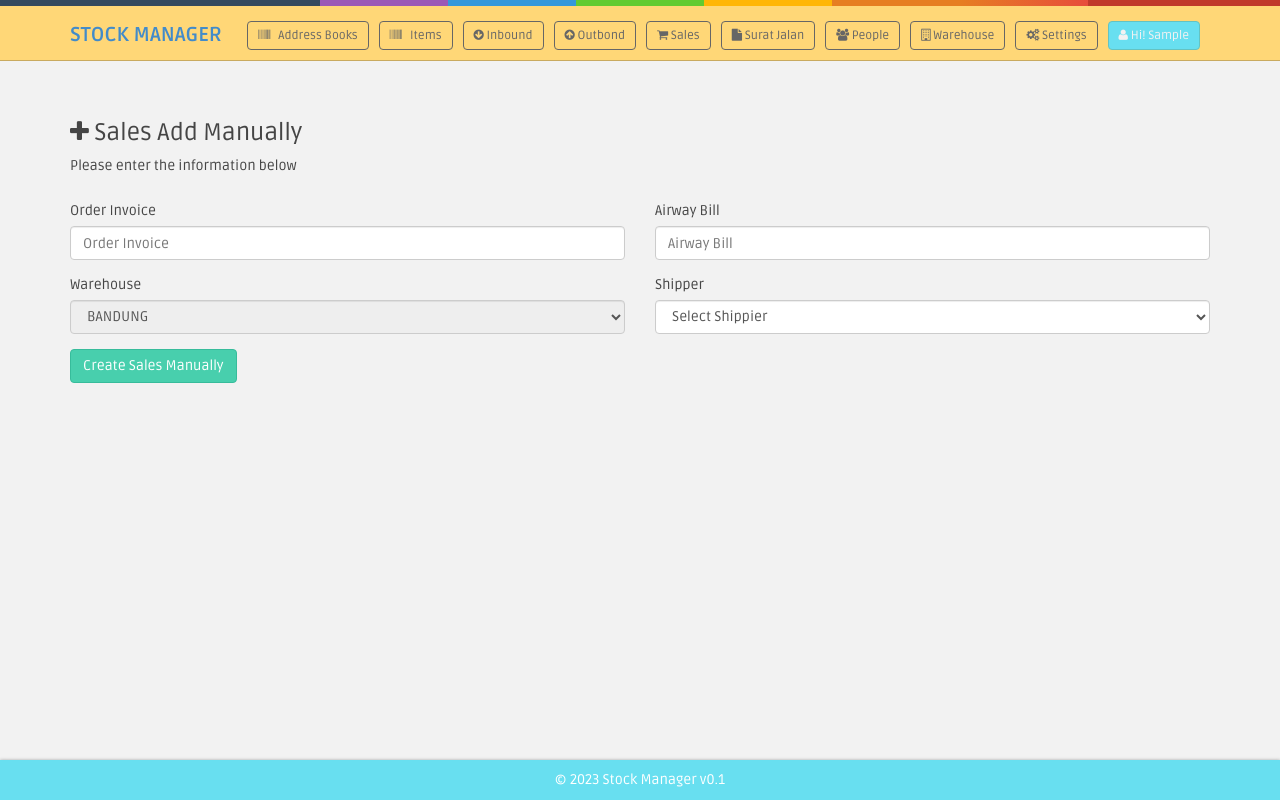
After one commit to caturilham05/staging-warehouse, a CodeIgniter app: page /database/index.php/sales/sales_add_manually_view in a window 1280 px wide. The commit adds this page. Run offline with CodeIgniter, Linux system fonts and the light colour scheme; the visitor is signed in with stand-in values (Sample User, id 1); data comes from the database, SQL or seed files in the repository; tables that the repository leaves empty or names only in its code hold one stand-in row (values such as "Sample post"); some libraries are stand-ins or nearby versions.

Commit message:
create sales add manually

```diff
--- a/app/controllers/Sales.php
+++ b/app/controllers/Sales.php
@@ -16,7 +16,7 @@ class Sales extends MY_Controller
         }
 
         $this->load->library(['form_validation']);
-        $this->load->model(['items_model', 'warehouses_model', 'sales_model']);
+        $this->load->model(['items_model', 'warehouses_model', 'sales_model', 'address_books_model']);
 
         ini_set('display_errors', 1);
     }
@@ -504,4 +504,123 @@ class Sales extends MY_Controller
         $writer = new Xlsx($spreadsheet);
         $writer->save('php://output');
     }
+
+    public function sales_add_manually_view()
+    {
+        $this->load->helper('function_helper');
+        $post = [
+            'order_no'             => '',
+            'awb_no'               => '',
+            'warehouse_id'         => 0,
+            // 'courier'              => '',
+            // 'service'              => '',
+            // 'type'                 => '',
+            // 'status'               => '',
+            // 'package_price'        => 0,
+            'shipper_id'           => 0,
+            // 'shipping_price'       => 0,
+            // 'address_book_id'      => 0,
+            // 'shipper_name'         => '',
+            // 'shipper_phone'        => '',
+            // 'shipper_address'      => '',
+            // 'shipper_city'         => '',
+            // 'shipper_subdistrict'  => '',
+            // 'shipper_zip_code'     => '',
+            // 'receiver_name'        => '',
+            // 'receiver_phone'       => '',
+            // 'receiver_address'     => '',
+            // 'receiver_city'        => '',
+            // 'receiver_subdistrict' => '',
+            // 'receiver_zip_code'    => 0,
+            // 'goods_description'    => '',
+            // 'weight'               => 0,
+            // 'length'               => 0,
+            // 'shipping_note'        => '',
+            // 'last_tracking_status' => '',
+            // 'product_id'           => 0,
+            // 'product_quantity'     => 0
+        ];
+
+        $config = array(
+            array(
+                'field' => 'order_no',
+                'label' => 'Order Invoice',
+                'rules' => 'trim|required|is_unique[sales.order_no]'
+            ),
+            array(
+                'field' => 'awb_no',
+                'label' => 'Airway Bill',
+                'rules' => 'trim|required|is_unique[sales.awb_no]'
+            ),
+            array(
+                'field' => 'warehouse_id',
+                'label' => 'Warehouse',
+                'rules' => 'required'
+            ),
+            array(
+                'field' => 'shipper_id',
+                'label' => 'Shipper',
+                'rules' => 'required'
+            ),
+            // array(
+            //     'field' => 'courier',
+            //     'label' => 'Kurir',
+            //     'rules' => 'trim|required'
+            // ),
+            // array(
+            //     'field' => 'receiver_name',
+            //     'label' => 'Nama Penerima',
+            //     'rules' => 'trim|required'
+            // ),
+            // array(
+            //     'field' => 'receiver_phone',
+            //     'label' => 'Nomor HP Penerima',
+            //     'rules' => 'trim|required'
+            // ),
+        );
+
+        $this->form_validation->set_rules($config);
+        $this->form_validation->set_message('is_unique', '<span style="color: #fff;"><b>{field} Sudah Terpakai</b></span>');
+        $this->form_validation->set_message('required', '<span style="color: #fff;"><b>{field} tidak boleh kosong</b></span>');
+        if ($this->form_validation->run() == false)
+        {
+            set_cookie('ci_csrf_token', 'ci_csrf_token', 128000);
+            $this->data['error']         = validation_errors() ? validation_errors() : $this->session->flashdata('error');
+            $this->data['warehouses']    = $this->warehouses_model->fetch_warehouses();
+            $this->data['address_books'] = $this->address_books_model->fetch_address_books();
+            $this->data['page_title']    = lang('Sales Add Manually');
+            $this->page_construct('sales/add_manually', $this->data);
+
+            if (!empty($_SESSION['message'])) {
+              unset($_SESSION['message']);
+            }
+        }
+        else
+        {
+            $this->process();
+        }
+
+    }
+
+    public function sales_add_import_excel_view()
+    {
+        $this->load->helper('function_helper');
+        set_cookie('ci_csrf_token', 'ci_csrf_token', 128000);
+        $this->data['error']         = validation_errors() ? validation_errors() : $this->session->flashdata('error');
+        $this->data['warehouses']    = $this->warehouses_model->fetch_warehouses();
+        $this->data['address_books'] = $this->sales_address_books();
+        $this->data['page_title']    = lang('Sales Add Import Excel');
+        $this->page_construct('sales/add_import_excel', $this->data);
+
+        if (!empty($_SESSION['message'])) {
+          unset($_SESSION['message']);
+        }
+    }
+
+    public function process()
+    {
+        $this->load->helper('function_helper');
+        // $post = $this->input->post(null, true);
+        print_custom([$_POST]);
+    }
 }
--- a/app/models/Address_books_model.php
+++ b/app/models/Address_books_model.php
@@ -106,4 +106,11 @@ class Address_books_model extends CI_Model
         if (empty($updated)) return false;
         return true;
     }
+
+    public function delete_address_books($id = 0) {
+        if($this->db->delete('address_books', array('id' => $id))) {
+            return TRUE;
         }
+        return FALSE;
+    }
+}
--- a/app/models/Sales_model.php
+++ b/app/models/Sales_model.php
@@ -30,6 +30,7 @@ class Sales_model extends CI_Model
 
     public function insertBatch(string $data)
     {
+        $this->load->helper('function_helper');
         $this->db->trans_begin();
 
         $api = Api::get($data);
@@ -110,8 +111,12 @@ class Sales_model extends CI_Model
                     'product_id' => $p,
                     'product_quantity' => $product_quantity[$key],
                 ];
+                print_custom($data_post);
+                die();
             }
         }
+
+
 
 
         $this->db->insert_batch('sales', $data_post);
--- a/themes/default/views/check_in/add.php
+++ b/themes/default/views/check_in/add.php
@@ -2,7 +2,6 @@
 <div class="">
     <h3><i class="fa fa-arrow-circle-down"></i> <?= $page_title; ?></h3>
     <p><?= lang('enter_info'); ?></p>
-
 </div>
 <div class="row">
     <div class="col-lg-12">
--- a/themes/default/views/header.php
+++ b/themes/default/views/header.php
@@ -110,7 +110,9 @@
 								</a>
 								<ul class="dropdown-menu extended pull-right">
 									<div class="notify-arrow"></div>
-									<li><a href="<?= site_url('sales/index'); ?>"><i class="fa fa-cogs"></i> <?= lang('List Sales'); ?></a></li>
+									<li><a href="<?= site_url('sales/index'); ?>"><i class="fa fa-list"></i> <?= lang('Sales List'); ?></a></li>
+									<li><a href="<?= site_url('sales/sales_add_manually_view'); ?>"><i class="fa fa-plus"></i> <?= lang('Sales Add Manually'); ?></a></li>
+									<li><a href="<?= site_url('sales/sales_add_import_excel_view'); ?>"><i class="fa fa-upload"></i> <?= lang('Sales Add Import Excel'); ?></a></li>
 									<li id="sales_print_labels">
 									<a onclick="window.open('<?= site_url('sales/print_labels'); ?>', 'pos_popup', 'width=900,height=600,menubar=yes,scrollbars=yes,status=no,resizable=yes,screenx=0,screeny=0'); return false;" href="#">
 										<i class="fa fa-print"></i> <?= lang('Print Shipping Label'); ?>
--- /dev/null
+++ b/themes/default/views/sales/add_import_excel.php
@@ -0,0 +1,6 @@
+<?php (defined('BASEPATH')) or exit('No direct script access allowed'); ?>
+
+<div class="">
+    <h3><i class="fa fa-plus"></i> <?= $page_title; ?></h3>
+    <p><?= lang('enter_info'); ?></p>
+</div>
--- /dev/null
+++ b/themes/default/views/sales/add_manually.php
@@ -0,0 +1,80 @@
+<?php (defined('BASEPATH')) or exit('No direct script access allowed');
+$this->load->helper('function_helper');
+?>
+
+<div class="">
+    <h3><i class="fa fa-plus"></i> <?= $page_title; ?></h3>
+    <p><?= lang('enter_info'); ?></p>
+</div>
+
+<div class="row">
+    <div class="col-lg-12">
+        <div class="content-panel">
+            <?= form_open_multipart("sales/sales_add_manually_view", 'class="validation"'); ?>
+            <div class="row">
+                <div class="col-md-12">
+                    <div class="row">
+                        <div class="col-md-6">
+	                        <div class="form-group">
+	                            <?= lang('Order Invoice', 'Order Invoice'); ?>
+	                            <?= form_input('order_no', '', 'class="form-control tip" id="order_no" placeholder="Order Invoice"'); ?>
+	                        </div>
+                        </div>
+                        <div class="col-md-6">
+	                        <div class="form-group">
+	                            <?= lang('Airway Bill', 'Airway Bill'); ?>
+	                            <?= form_input('awb_no', '', 'class="form-control tip" id="awb_no" placeholder="Airway Bill"'); ?>
+	                        </div>
+                        </div>
+                        <div class="col-md-6">
+                            <div class="form-group">
+                                <?= lang('Warehouse', 'Warehouse'); ?>
+                                <?php
+                                $sp[''] = lang('Select Warehouse');
+                                foreach ($warehouses as $warehouse) {
+                                    $sp[$warehouse->id] = $warehouse->name;
+                                }
+                                ?>
+                                <?php if($this->session->userdata('warehouse_id') == null) { ?>
+                                <?= form_dropdown('warehouse_id', $sp, set_value('warehouse_id'), 'class="form-control tip" id="warehouse_id" required="required"'); ?>
+                                <?php } else { ?>
+                                    <?= form_dropdown('warehouse_id', $sp, set_value('warehouse_id',$this->session->userdata('warehouse_id')), 'class="form-control tip" id="warehouse_id" disabled="disabled" '); ?>
+                                <?php } ?>
+                            </div>
+                        </div>
+                        <div class="col-md-6">
+                            <div class="form-group">
+                                <?= lang('Shipper', 'Shipper'); ?>
+                                <?php
+                                $address_books_data[''] = lang('Select Shippier');
+                                foreach ($address_books as $value) $address_books_data[$value->id] = $value->name;
+                                ?>
+                                <?= form_dropdown('shipper_id', $address_books_data, set_value('shippier_id'), 'class="form-control tip" id="shipper_id" required="required"'); ?>
+                            </div>
+                        </div>
+
+                        <div class="col-md-12">
+                          <div class="form-group">
+                              <p><?php echo form_submit('add', lang('Create Sales Manually'), 'class="btn btn-theme03"'); ?></p>
+                          </div>
+                        </div>
+                    </div>
+                    <?= form_close(); ?>
+                </div>
+            </div>
+        </div>
+    </div>
+</div>
+<script src="<?= $assets ?>js/jquery-ui.min.js" type="text/javascript"></script>
+<script type="text/javascript">
+    var stinitems = {};
+    var lang = new Array();
+    lang['code_error'] = '<?= lang('code_error'); ?>';
+    lang['r_u_sure'] = '<?= lang('r_u_sure'); ?>';
+    lang['no_match_found'] = '<?= lang('no_match_found'); ?>';
+    $(document).ready(function() {
+        if (get('stinitems')) { remove('stinitems'); }
+        loadInItems();
+    });
+</script>
+<script src="<?= $assets ?>js/stin.js" type="text/javascript"></script>
```
Also changed, not shown: app/controllers/Address_books.php (+16 -0 lines). Lines whose indentation alone changed are shown as unchanged.
